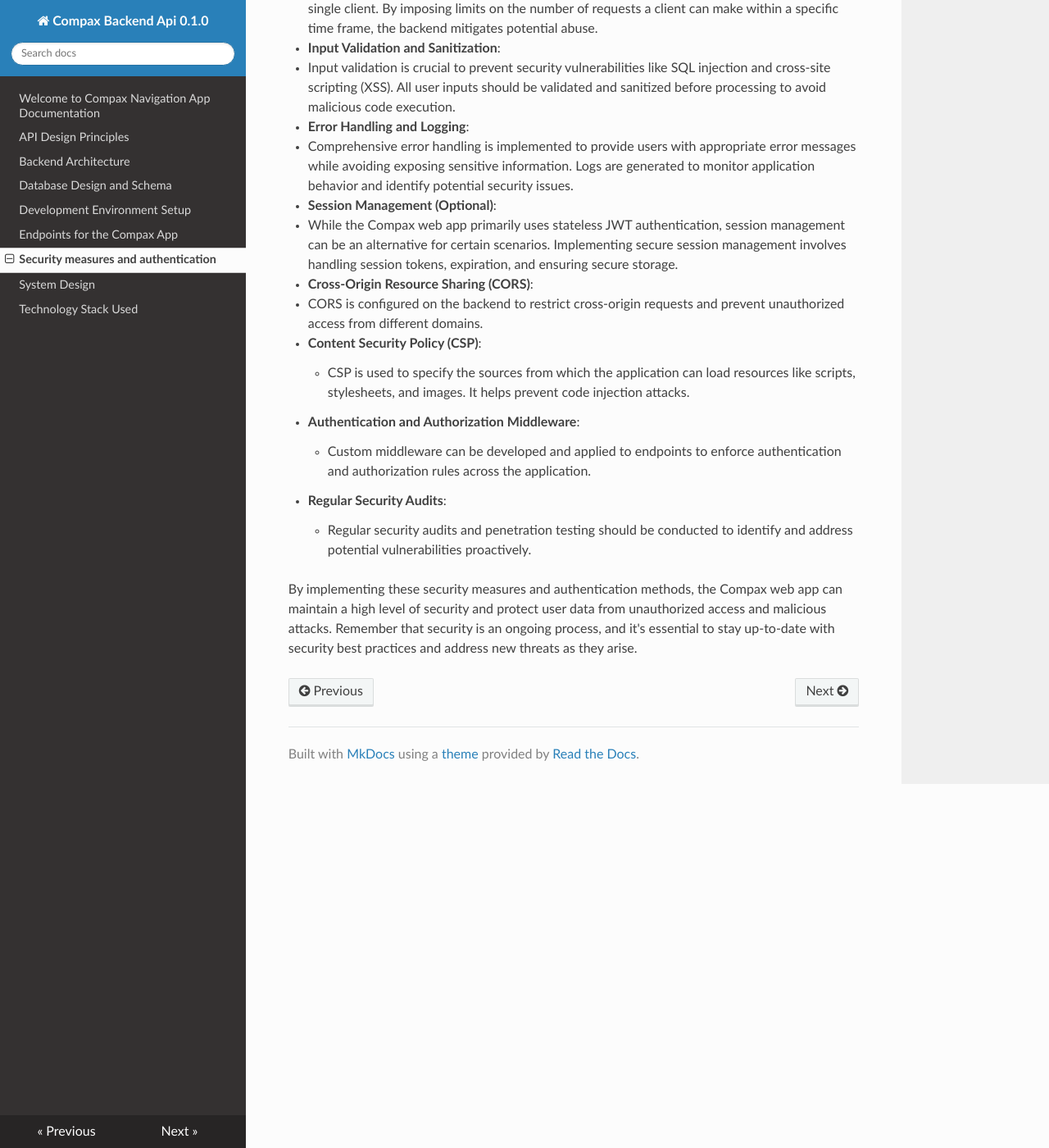
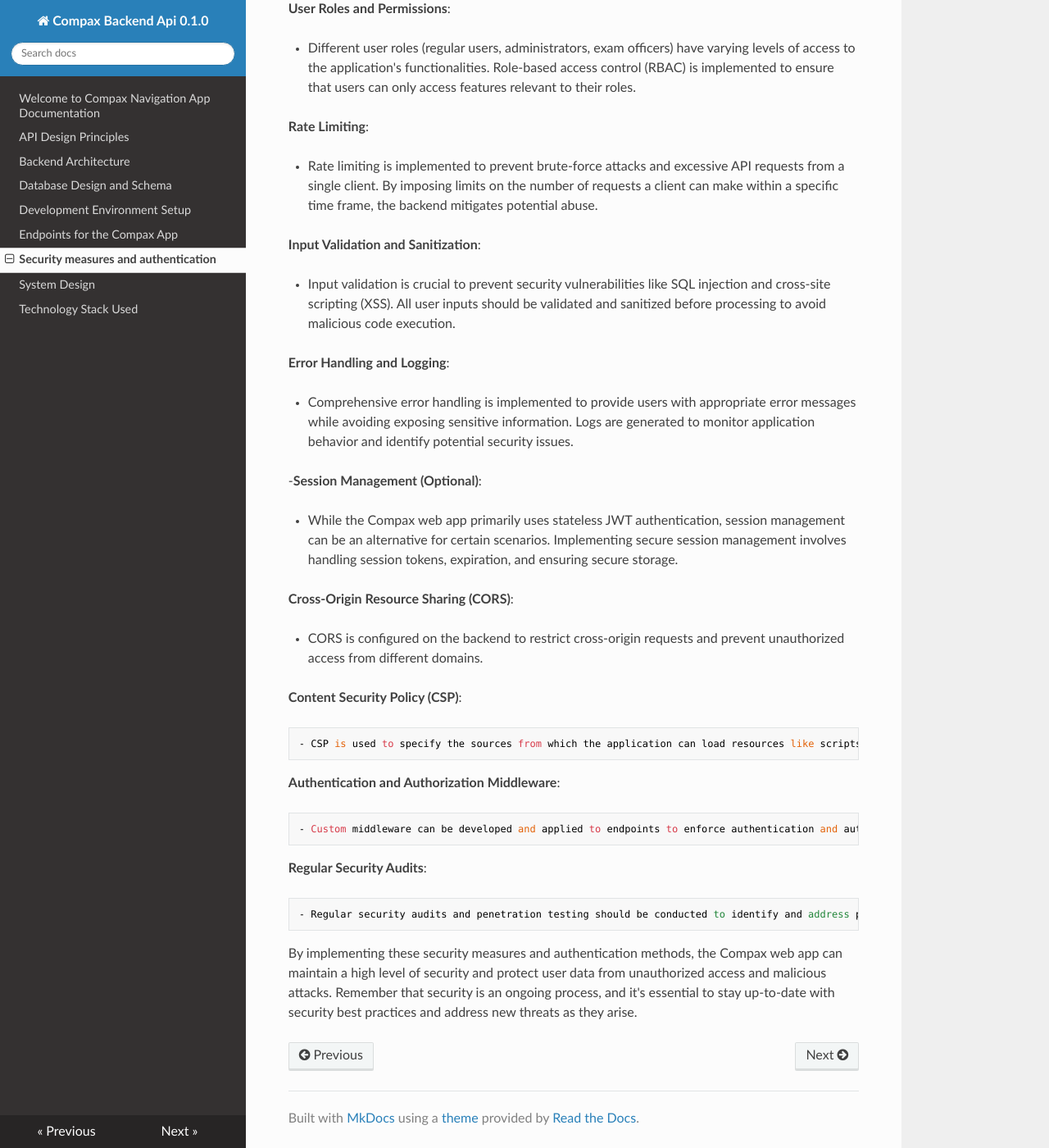
Before and after one commit to TEAMX-HUB/Compax-docs, an MkDocs documentation site: the page built from docs/security_measures_and_authentication.md, in a window 1280 px wide and 1400 px high, scrolled down 828 px. Shown: the whole window at 82% size. Built offline with MkDocs 1.6.1, drawn with Linux system fonts in a browser that asks for light colours; nearby versions of some CDN libraries.

Commit message:
Update security_measures_and_authentication

```diff
--- a/docs/security_measures_and_authentication.md
+++ b/docs/security_measures_and_authentication.md
@@ -2,53 +2,53 @@
 
 Security is a critical aspect of any web application, and the Compax web app must implement robust measures to protect user data, prevent unauthorized access, and ensure secure communication between the frontend and backend. Here's an elaboration on the security measures and authentication methods used in the Compax web app:
 
-- **Secure Communication (HTTPS)**:
+ **Secure Communication (HTTPS)**:
 
    - All communication between the frontend and backend of the Compax web app should be encrypted using HTTPS (HTTP Secure). HTTPS ensures that data transmitted between the client and server is encrypted, preventing eavesdropping and man-in-the-middle attacks.
 
 
-- **Authentication with JSON Web Tokens (JWT)**:
+**Authentication with JSON Web Tokens (JWT)**:
 
    - JSON Web Tokens (JWT) are used for user authentication in the Compax web app. When a user successfully logs in, the backend generates a JWT containing user information and a signature. This token is then sent back to the client and included in subsequent requests as an Authorization header.
    - The server verifies the JWT's authenticity and extracts user information from it to grant access to protected endpoints. JWTs are stateless, meaning the server does not need to store session data, reducing server-side overhead.
 
-- **Hashing and Salting Passwords**:
+ **Hashing and Salting Passwords**:
 
    - User passwords should never be stored in plaintext. Instead, they are hashed and salted before being stored in the database. Hashing transforms the password into an irreversible string, while salting adds additional randomness to the hashing process, making it more secure against brute-force attacks.
 
-- **User Roles and Permissions**:
+ **User Roles and Permissions**:
 
    - Different user roles (regular users, administrators, exam officers) have varying levels of access to the application's functionalities. Role-based access control (RBAC) is implemented to ensure that users can only access features relevant to their roles.
 
-- **Rate Limiting**:
+ **Rate Limiting**:
 
    - Rate limiting is implemented to prevent brute-force attacks and excessive API requests from a single client. By imposing limits on the number of requests a client can make within a specific time frame, the backend mitigates potential abuse.
 
-- **Input Validation and Sanitization**:
+**Input Validation and Sanitization**:
 
    - Input validation is crucial to prevent security vulnerabilities like SQL injection and cross-site scripting (XSS). All user inputs should be validated and sanitized before processing to avoid malicious code execution.
 
-- **Error Handling and Logging**:
+ **Error Handling and Logging**:
 
    - Comprehensive error handling is implemented to provide users with appropriate error messages while avoiding exposing sensitive information. Logs are generated to monitor application behavior and identify potential security issues.
 
-- **Session Management (Optional)**:
+-**Session Management (Optional)**:
 
    - While the Compax web app primarily uses stateless JWT authentication, session management can be an alternative for certain scenarios. Implementing secure session management involves handling session tokens, expiration, and ensuring secure storage.
 
-- **Cross-Origin Resource Sharing (CORS)**:
+ **Cross-Origin Resource Sharing (CORS)**:
 
    - CORS is configured on the backend to restrict cross-origin requests and prevent unauthorized access from different domains.
 
-- **Content Security Policy (CSP)**:
+ **Content Security Policy (CSP)**:
 
     - CSP is used to specify the sources from which the application can load resources like scripts, stylesheets, and images. It helps prevent code injection attacks.
 
-- **Authentication and Authorization Middleware**:
+ **Authentication and Authorization Middleware**:
 
     - Custom middleware can be developed and applied to endpoints to enforce authentication and authorization rules across the application.
 
-- **Regular Security Audits**:
+**Regular Security Audits**:
 
     - Regular security audits and penetration testing should be conducted to identify and address potential vulnerabilities proactively.
 
```
